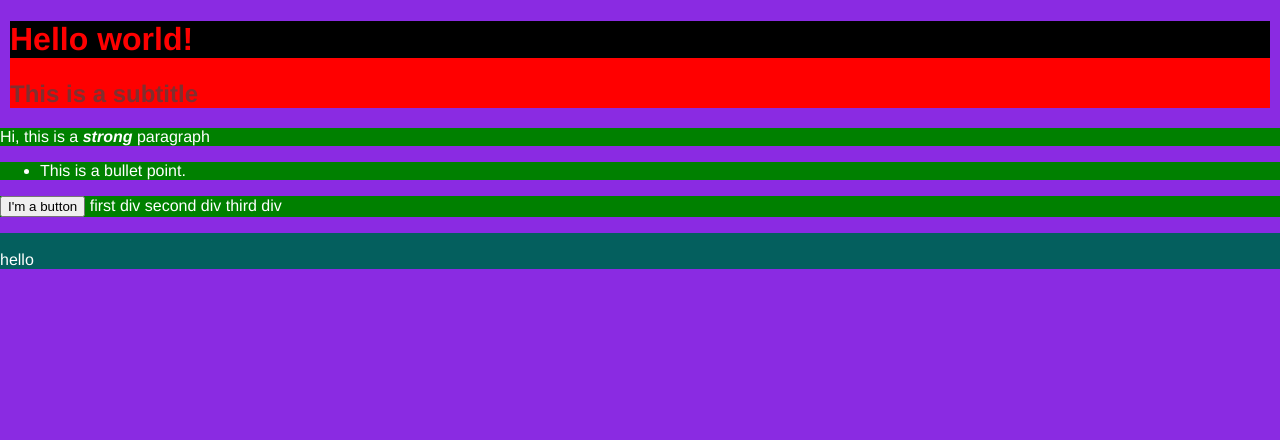
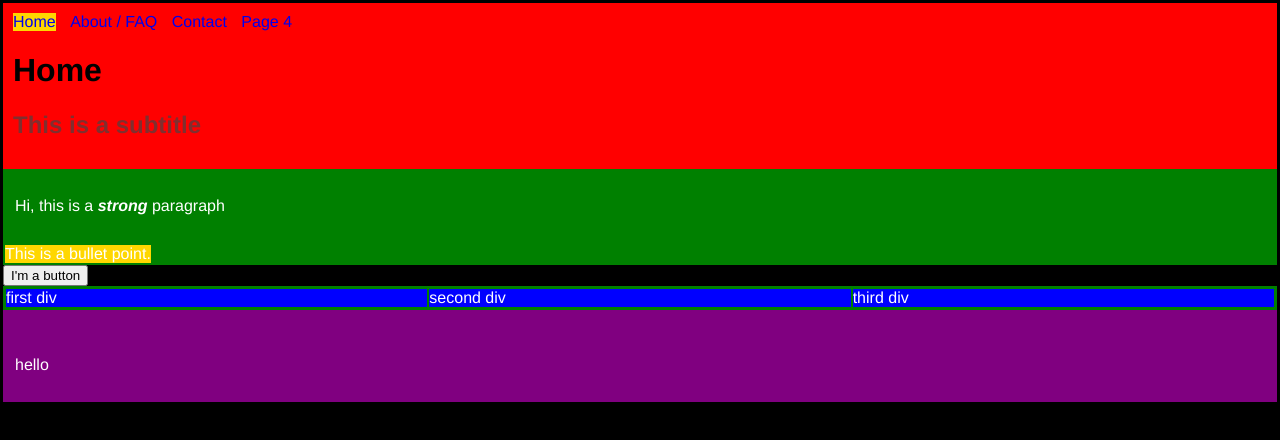
Before and after one commit to dljantz/FirstWebsite, a plain HTML site: page FirstWebsite/index.html in a window 1280 px wide. Drawn offline with Linux system fonts and the light colour scheme.

Commit message:
11/11/23 edit

```diff
--- a/FirstWebsite/index.html
+++ b/FirstWebsite/index.html
@@ -1,48 +1,20 @@
 <!DOCTYPE html>
 <html lang="en">
     <head>
-        <meta charset="UTF-8">
-        <meta name="viewport" content="width=device-width, initial-scale=1.0">
-        <meta http-equiv="X-UA-Compatible" content="ie=edge">
-        <title>David's first webpage</title>
-        <style>
-            header {
-                background: red;
-                padding: 0px;
-                margin: 10px;
-
-            }
-            section {
-                background: green;
-            }
-            footer {
-                background:rgb(4, 95, 94)
-            }
-
-            body {
-                margin: 0px;
-                padding: 0px;
-                background:blueviolet;
-                font-family: helvetica Neue, Helvetica, Arial;
-                color: white;
-            }
-            h1 {
-                color: red;
-                background:black;
-            }
-            h2 {
-                color: rgb(4, 95, 94);
-                opacity: 0.5;
-            }
-            div {
-                display:inline
-            }
-
-        </style>
+        <link rel="stylesheet" href="styles.css">
+        <title>Mathmaticity</title>
     </head>
     <body>
         <header>
-            <h1>Hello world!</h1>
+            <nav>
+                <ul>
+                    <li><a href="index.html">Home</a></li>
+                    <li><a href="pages/about.html">About / FAQ</a></li>
+                    <li><a href="pages/contact.html">Contact</a></li>
+                    <li><a href="pages/page_4.html">Page 4</a></li>
+                </ul>
+            </nav>
+            <h1>Home</h1>
             <h2>This is a subtitle</h2>
         </header>
         <section>
@@ -53,8 +25,8 @@
                 <li>This is a bullet point.</li>
             </ul>
         </section>
+        <button>I'm a button</button>
         <section>
-            <button>I'm a button</button>
             <div>
                 first div
             </div>
--- /dev/null
+++ b/FirstWebsite/styles.css
@@ -0,0 +1,83 @@
+header {
+    background: red;
+    padding: 10px;
+    margin: 0px;
+}
+section {
+    background: green;
+    padding: 2px;
+    display:flex;
+    /* this is a css comment */
+}
+footer {
+    background:purple;
+    padding: 2px;
+}
+body {
+    margin: 0px;
+    padding: 3px;
+    background:black;
+    font-family: helvetica Neue, Helvetica, Arial;
+    color: white;
+}
+h1 {
+    color: black;
+}
+h2 {
+    color: rgb(4, 95, 94);
+    opacity: 0.5;
+}
+div {
+    display:inline-block;
+    width: 100%;
+    background-color: blue;
+    margin: 1px
+}
+.upper-section div {
+    background: pink;
+}
+/* using classes below and above.*/
+section.lower-section {
+    display: flex; /* need to research more on how flex / flexbox works...
+    generally speaking, it causes the stuff inside this element to stretch to fit */
+
+    flex-direction: column;
+}
+ul {
+    margin: 0;
+    padding: 0;
+    list-style-type: none;
+}
+li {
+    display: inline-block;
+    margin-right: 10px;
+}
+/* psuedo-class used below */
+li:first-child {
+    background: gold;
+}
+li:hover {
+    background-color: aquamarine;
+}
+p {
+    padding: 10px;
+}
+a {
+    text-decoration: none;
+}
+a:hover {
+    text-decoration:underline;
+}
+/* can't get active pseudoclass to work for some reason */
+a:active {
+    text-decoration:solid;
+}
+
+/*
+some possible website color palettes:
+https://coolors.co/031d44-04395e-70a288-dab785-d5896f
+https://coolors.co/26547c-ef476f-ffd166-06d6a0-fffcf9
+https://coolors.co/231f20-bb4430-7ebdc2-f3dfa2-efe6dd
+https://coolors.co/000000-7f95d1-ff82a9-ffc0be-ffebe7
+https://coolors.co/adbca5-e8b9ab-e09891-cb769e-8c5f66
+*/
```
Also changed, not shown: FirstWebsite/pages/about.html (added, +23 -0 lines), FirstWebsite/pages/contact.html (added, +23 -0 lines), FirstWebsite/pages/page_4.html (added, +38 -0 lines).
